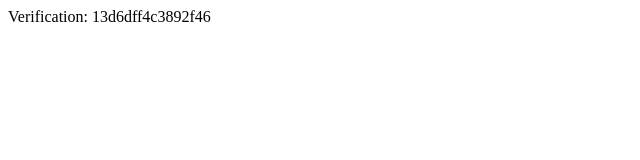
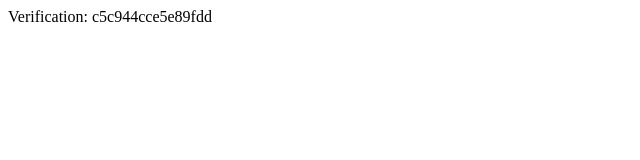
Before and after one commit to Fudarog/username.git.hub.io, a plain HTML site: page yandex_13d6dff4c3892f46.html in a window 1280 px wide. Shown: the full height of the page, 0-640 px from the left. Drawn offline with Linux system fonts and the light colour scheme.

Commit message:
Update yandex_13d6dff4c3892f46.html

```diff
--- a/yandex_13d6dff4c3892f46.html
+++ b/yandex_13d6dff4c3892f46.html
@@ -2,5 +2,5 @@
     <head>
         <meta http-equiv="Content-Type" content="text/html; charset=UTF-8">
     </head>
-    <body>Verification: 13d6dff4c3892f46</body>
+    <body>Verification: c5c944cce5e89fdd</body>
 </html>
```
